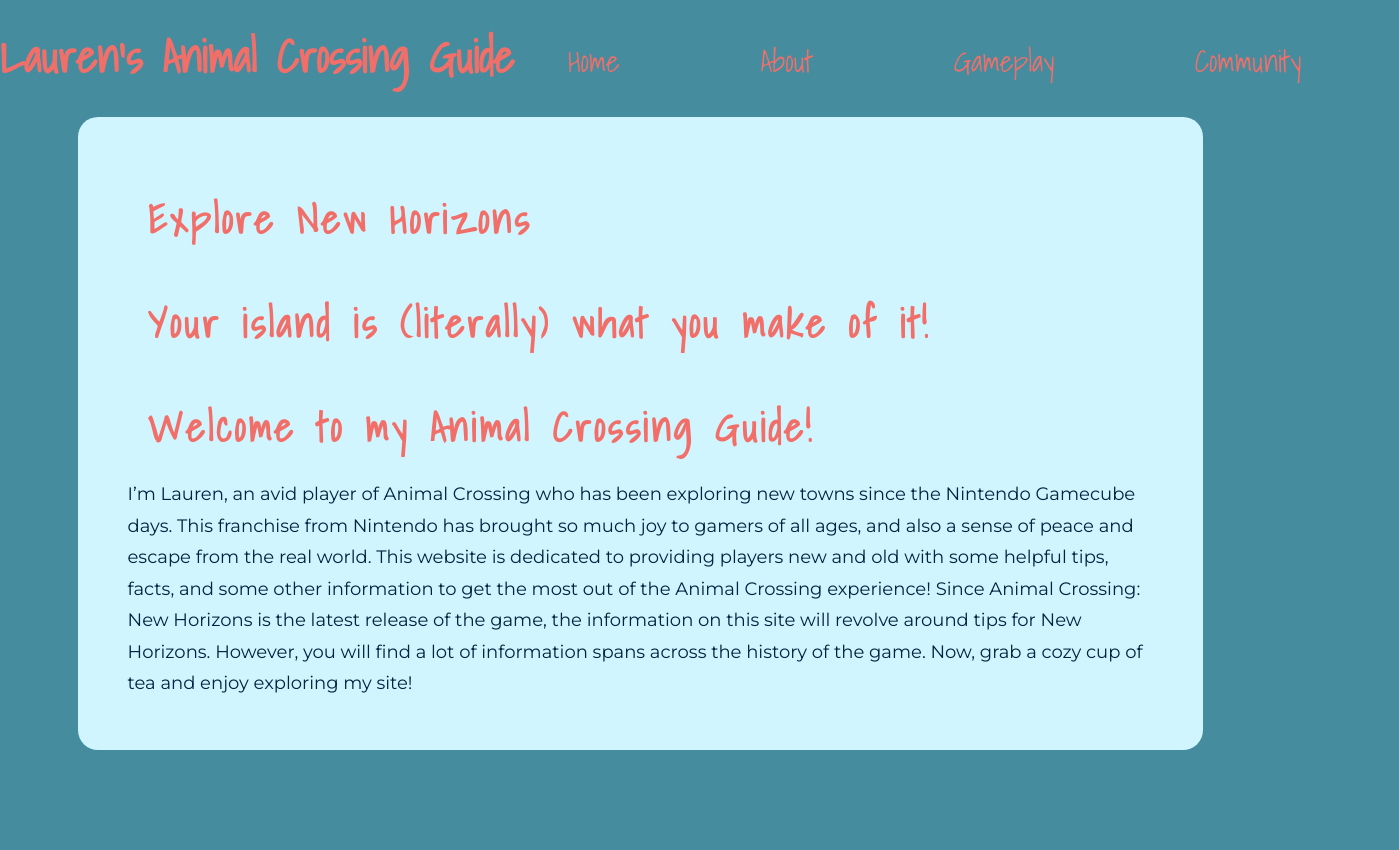
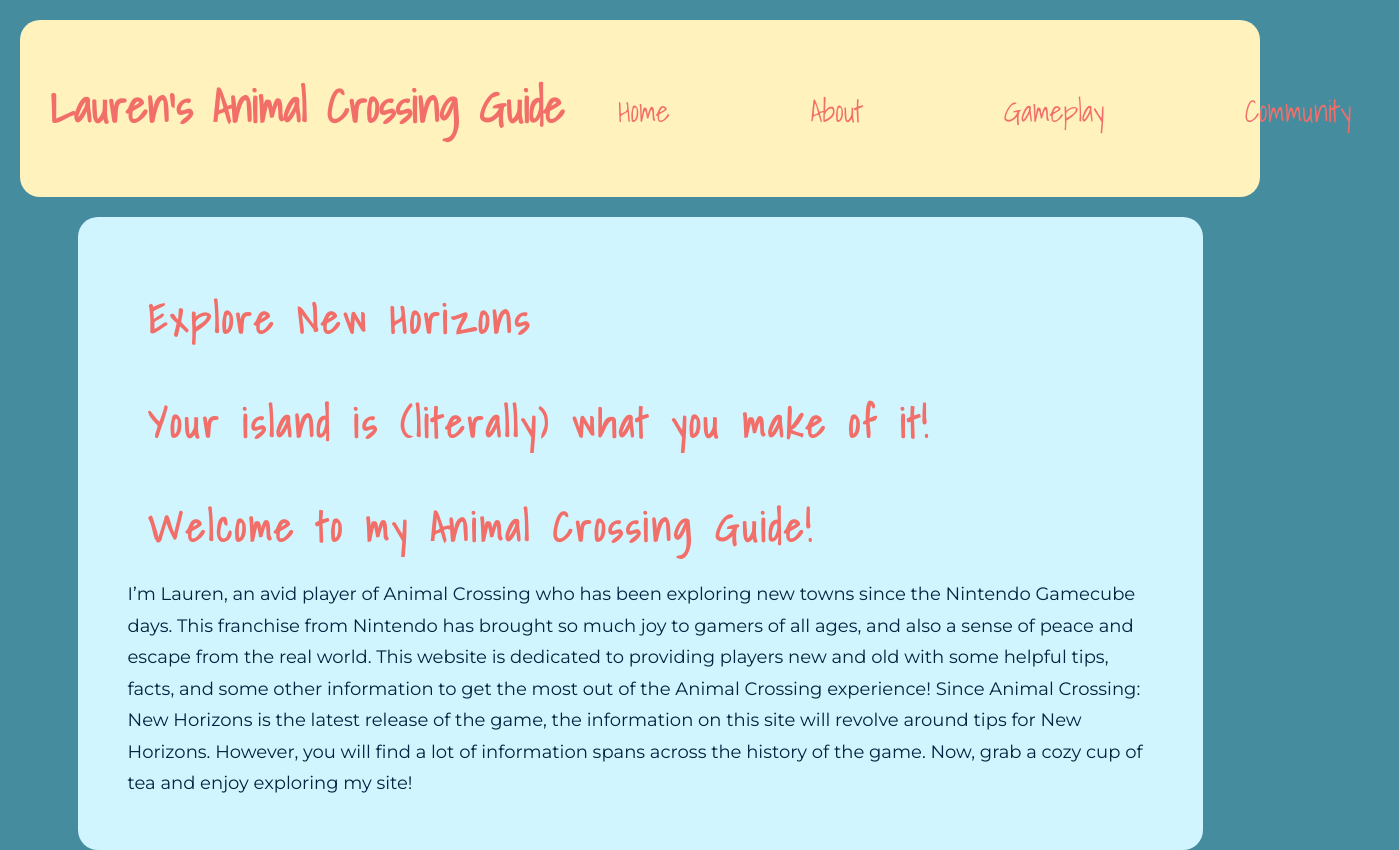
Before and after one commit to hoaglandl/project3, a plain HTML site: page community.html in a window 1280 px wide. Shown: the whole page, 1399 px wide, since content can reach past the window. Before the commit the page ends 800 px from the top, so only its background shows below. Drawn offline with Linux system fonts and the light colour scheme.

Commit message:
edited nav on gameplay and community page

```diff
--- a/community.html
+++ b/community.html
@@ -14,6 +14,7 @@
 
   <body>
     <header>
+      <div class="nav">
         <h1>Lauren's Animal Crossing Guide</h1>
           <nav>
             <ul>
```
Also changed, not shown: gameplay.html (+1 -0 lines). Lines whose indentation alone changed are shown as unchanged.
